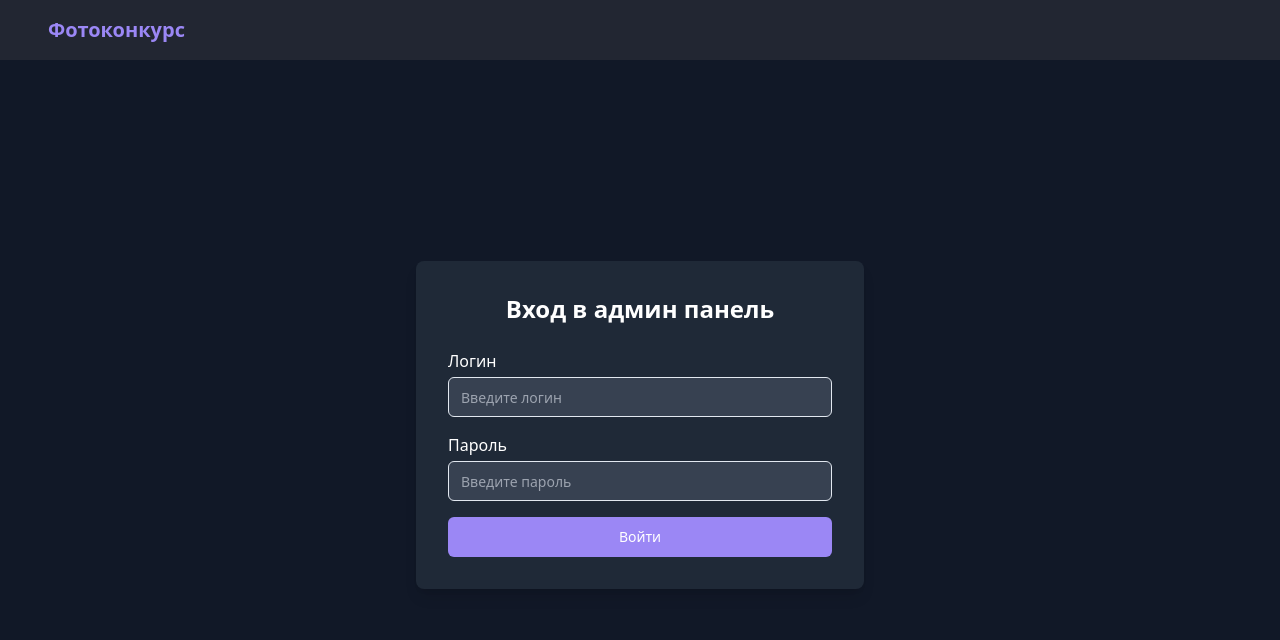
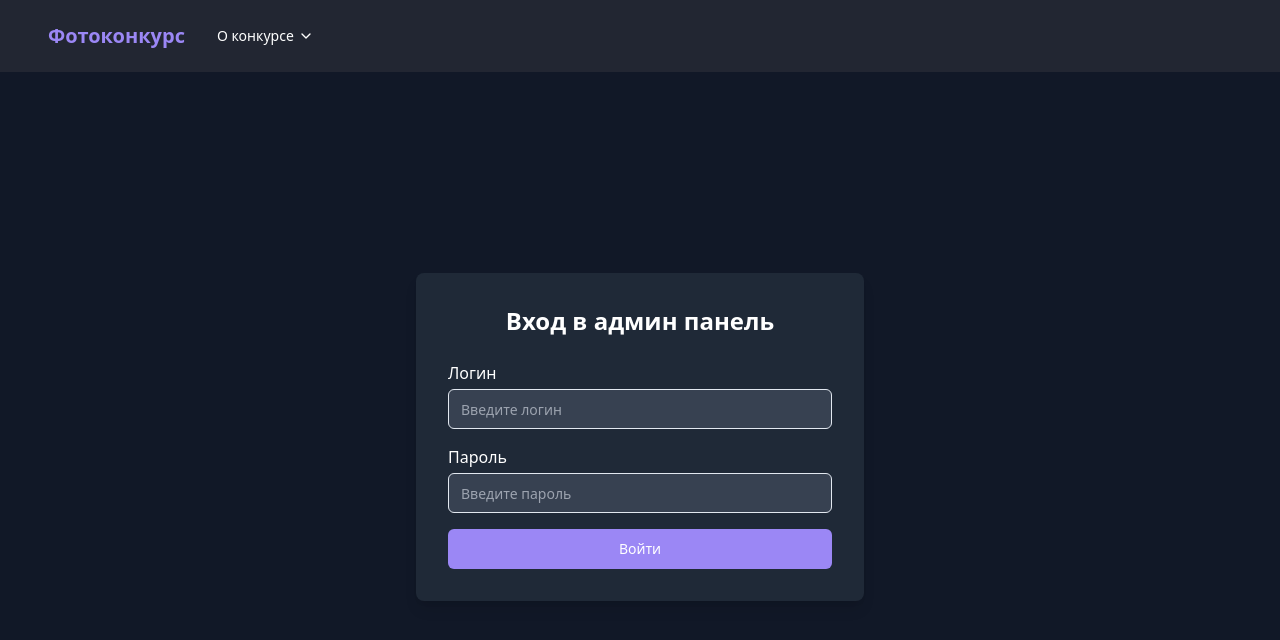
Before and after one commit to IINFORMATIK/photo-vote-festival, a React (Vite) app: page /admin-login in a window 1280 px wide. Shown: the top 640 px of the page. Built offline with nearby package versions, Linux system fonts and the light colour scheme.

Commit message:
Add navigation menu
Implement a navigation menu in the top section of the site, next to the "Посмотреть результаты" button.

```diff
--- a/src/components/Navigation.tsx
+++ b/src/components/Navigation.tsx
@@ -3,6 +3,14 @@ import { Link, useNavigate } from "react-router-dom";
 import { Button } from "./ui/button";
 import { useLocation } from "react-router-dom";
 import { Photo } from "@/lib/types";
+import {
+  Menubar,
+  MenubarContent,
+  MenubarItem,
+  MenubarMenu,
+  MenubarTrigger,
+} from "@/components/ui/menubar";
+import { ChevronDown } from "lucide-react";
 
 interface NavigationProps {
   photos?: Photo[];
@@ -28,9 +36,36 @@ export const Navigation = ({ photos }: NavigationProps) => {
   return (
     <nav className="bg-card p-4">
       <div className="container mx-auto flex justify-between items-center">
-        <Link to="/" className="text-xl font-bold text-primary">
-          Фотоконкурс
-        </Link>
+        <div className="flex items-center gap-4">
+          <Link to="/" className="text-xl font-bold text-primary">
+            Фотоконкурс
+          </Link>
+          <Menubar className="border-none bg-transparent">
+            <MenubarMenu>
+              <MenubarTrigger className="font-medium text-sm cursor-pointer data-[state=open]:bg-accent/50">
+                О конкурсе <ChevronDown className="h-4 w-4 ml-1" />
+              </MenubarTrigger>
+              <MenubarContent className="bg-card border border-border min-w-[200px]">
+                <MenubarItem>
+                  <Link to="/" className="flex w-full">
+                    Главная
+                  </Link>
+                </MenubarItem>
+                <MenubarItem>
+                  <Link to="/rules" className="flex w-full">
+                    Правила конкурса
+                  </Link>
+                </MenubarItem>
+                <MenubarItem>
+                  <Link to="/contact" className="flex w-full">
+                    Контакты
+                  </Link>
+                </MenubarItem>
+              </MenubarContent>
+            </MenubarMenu>
+          </Menubar>
+        </div>
+
         <div className="flex gap-2">
           {!isAdminPage && !isAdminLoginPage && (
             <Button
```
